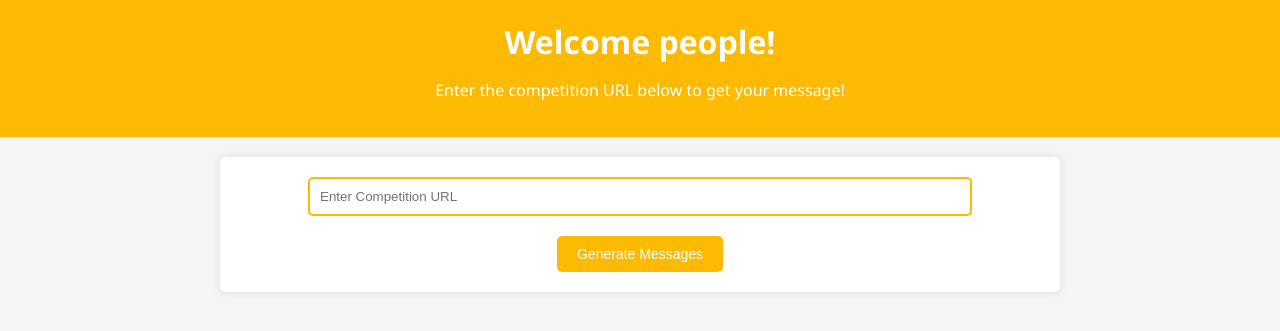
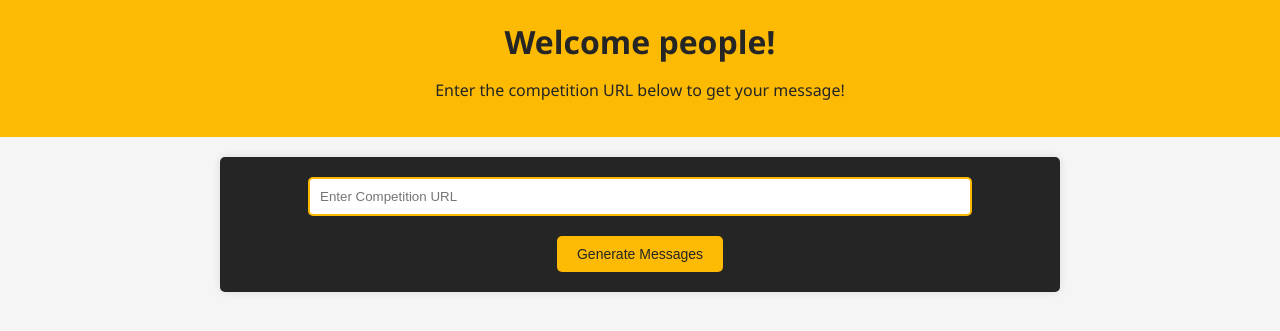
Before and after one commit to pranav-027/competition-announcement, a Flask app: page / in a window 1280 px wide. Shown: the top 331 px of the page. Run offline with Flask 3, Linux system fonts and the light colour scheme.

Commit message:
color update(absolutely no reason)

```diff
--- a/static/styles.css
+++ b/static/styles.css
@@ -8,7 +8,7 @@ body {
 
 header, footer {
     background-color: #fcba03;
-    color: #fff;
+    color: #252525;
     padding: 20px;
     text-align: center;
 }
@@ -26,7 +26,7 @@ main {
     max-width: 800px;
     margin: 20px auto;
     padding: 20px;
-    background-color: #fff;
+    background-color: #252525;
     border-radius: 5px;
     box-shadow: 0 0 10px rgba(0, 0, 0, 0.1);
 }
@@ -48,7 +48,7 @@ button[type="submit"] {
     border: none;
     border-radius: 5px;
     background-color: #fcba03;
-    color: #fff;
+    color: #252525;
     cursor: pointer;
     transition: background-color 0.3s ease;
 }
```
Also changed, not shown: other parts of static/styles.css (+2 -2 lines).
